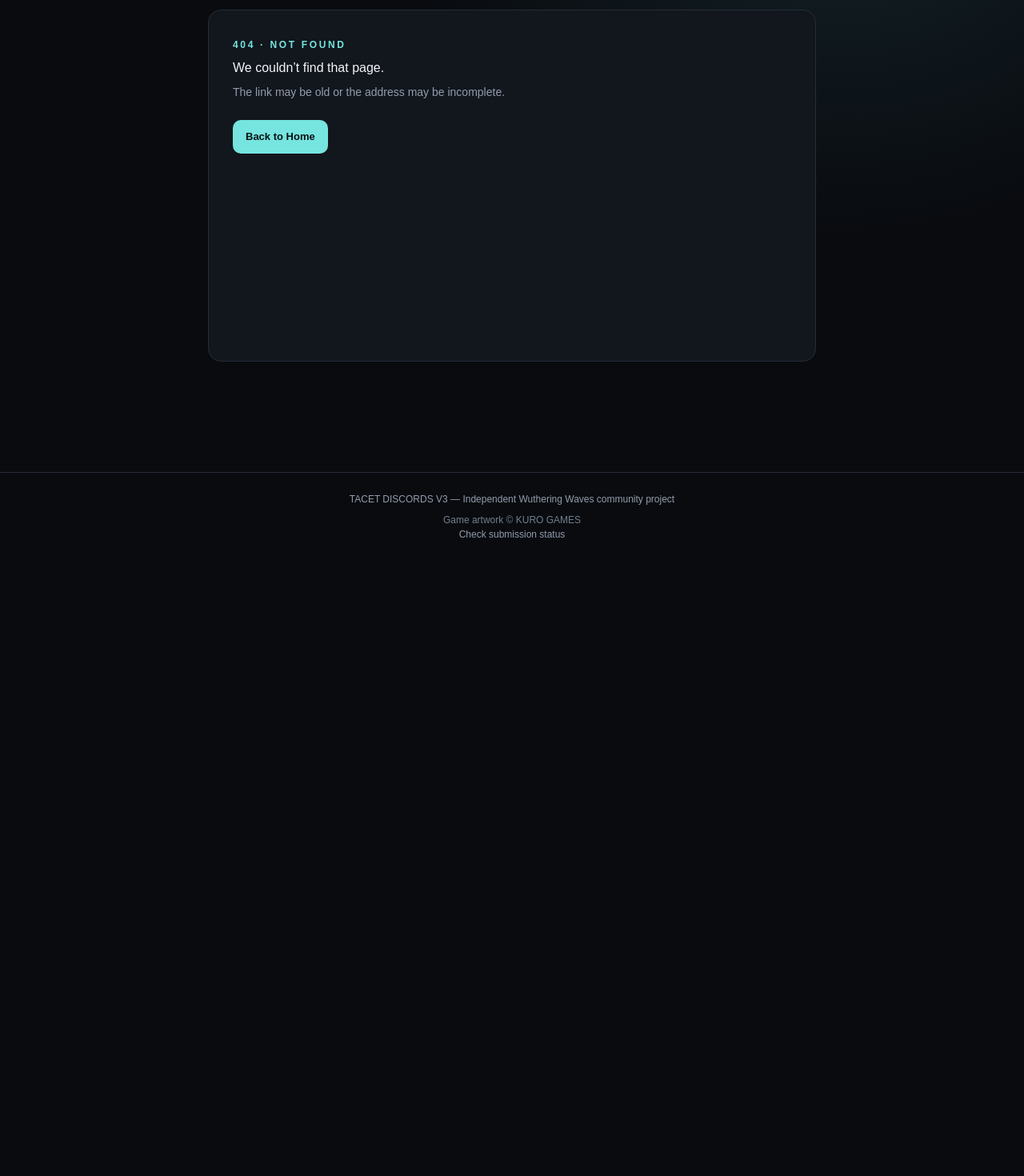
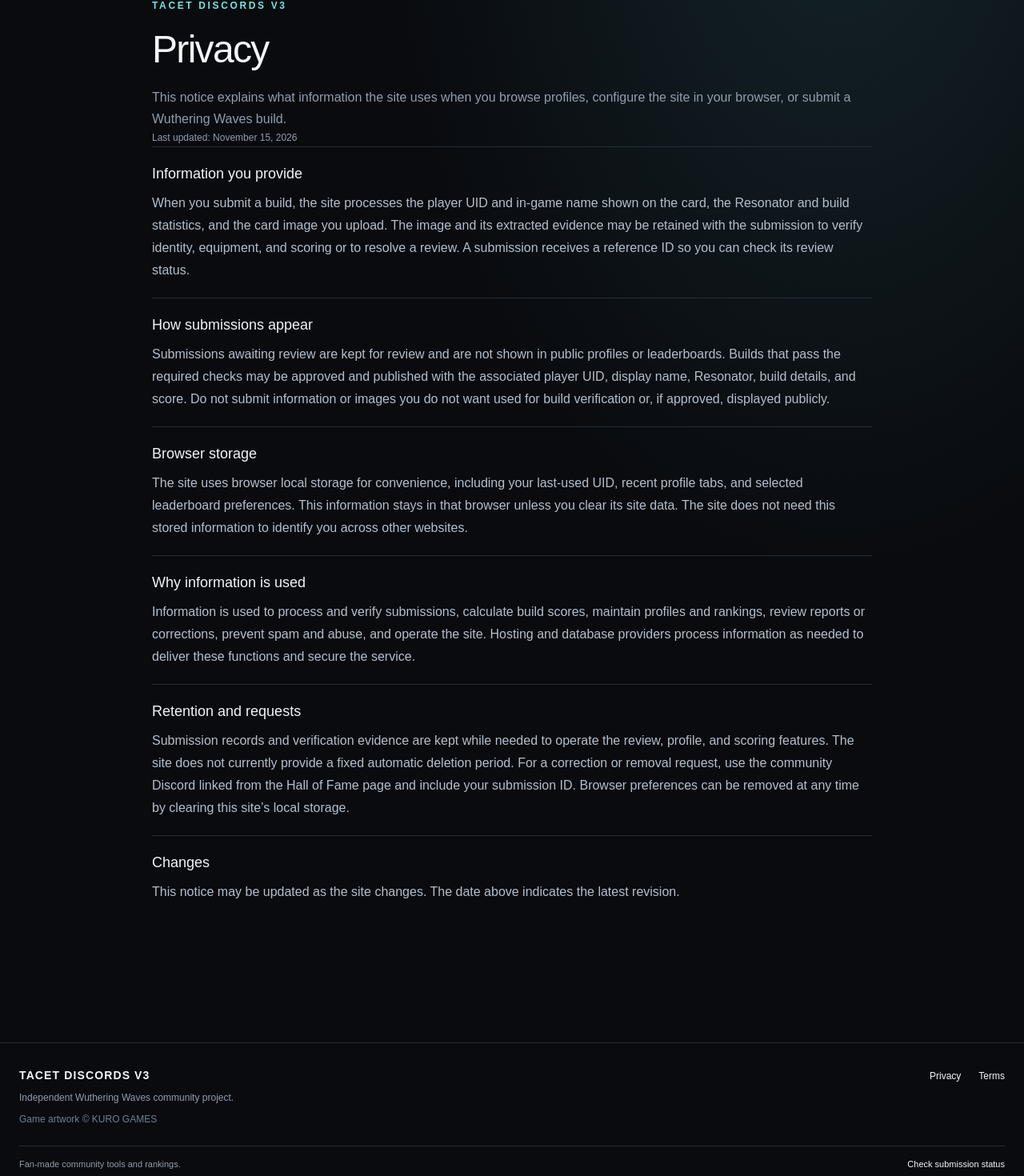
Before and after one commit to Rollsixx/Tacet-Discords-V3, a Next.js app: page /privacy in a window 1280 px wide. Before the commit this address had no page. Shown: the part 175-1645 px from the top of the page at 80% size. Before the commit the page ends 876 px from the top, so only its background shows below. Built offline with nearby package versions, Linux system fonts and the light colour scheme.

Commit message:
Add privacy and terms pages to the footer

```diff
--- a/src/app/globals.css
+++ b/src/app/globals.css
@@ -211,10 +211,27 @@ button, input { font: inherit; }
 .site-footer {
   border-top: 1px solid var(--border);
   color: var(--muted);
-  text-align: center;
-  padding: 24px;
+  padding: 30px max(24px, calc((100vw - 1240px) / 2)) 18px;
   font-size: 12px;
 }
+
+.site-footer-inner { display:flex; justify-content:space-between; align-items:flex-start; gap:32px; max-width:1240px; margin:0 auto; }
+.site-footer-about strong { color:var(--text); font-size:14px; letter-spacing:.08em; }
+.site-footer-about p { margin:8px 0 0; line-height:1.6; }
+.site-footer-legal { display:flex; gap:22px; padding-top:2px; }
+.site-footer-legal a,.site-footer-bottom a { color:var(--text); transition:color .15s; }
+.site-footer-legal a:hover,.site-footer-bottom a:hover { color:var(--accent); }
+.site-footer-bottom { display:flex; justify-content:space-between; gap:16px; max-width:1240px; margin:24px auto 0; padding-top:14px; border-top:1px solid var(--border); font-size:11px; }
+.site-footer .art-credit { display:block; font-size:11px; color:#70808f; margin-top:5px; }
+.legal-page { width:min(100%,900px); margin:0 auto; padding:30px 0 64px; }
+.legal-page h1 { margin:8px 0 10px; font-size:clamp(34px,5vw,48px); letter-spacing:-.035em; }
+.legal-page .legal-intro,.legal-page .legal-updated { color:var(--muted); line-height:1.7; }
+.legal-page .legal-updated { font-size:12px; }
+.legal-page section { padding:20px 0; border-top:1px solid var(--border); }
+.legal-page h2 { margin:0 0 9px; font-size:18px; }
+.legal-page p,.legal-page li { color:#b4bfcb; line-height:1.75; }
+.legal-page ul { padding-left:22px; }
+.legal-page a { color:var(--accent); text-decoration:underline; text-underline-offset:3px; }
 
 @media (max-width: 900px) {
   .span-8, .span-6, .span-4 { grid-column: span 12; }
@@ -227,6 +244,11 @@ button, input { font: inherit; }
   .container { padding: 36px 16px 64px; }
   .panel { padding: 22px; border-radius: 16px; }
   .hero-panel { min-height: 300px; }
+  .site-footer { padding:24px 18px 16px; }
+  .site-footer-inner { flex-direction:column; gap:18px; }
+  .site-footer-legal { gap:20px; }
+  .site-footer-bottom { flex-direction:column; gap:8px; margin-top:18px; }
+  .legal-page { padding-top:18px; }
 }
 
 /* V3 Step 3D — original visual components */
--- /dev/null
+++ b/src/app/privacy/page.tsx
@@ -0,0 +1,12 @@
+import type {Metadata} from "next";
+
+export const metadata:Metadata={title:"Privacy | Tacet Discords",description:"How Tacet Discords handles build submissions, profile information, and browser preferences."};
+
+export default function PrivacyPage(){return <article className="legal-page"><span className="eyebrow">Tacet Discords V3</span><h1>Privacy</h1><p className="legal-intro">This notice explains what information the site uses when you browse profiles, configure the site in your browser, or submit a Wuthering Waves build.</p><p className="legal-updated">Last updated: November 15, 2026</p>
+ <section><h2>Information you provide</h2><p>When you submit a build, the site processes the player UID and in-game name shown on the card, the Resonator and build statistics, and the card image you upload. The image and its extracted evidence may be retained with the submission to verify identity, equipment, and scoring or to resolve a review. A submission receives a reference ID so you can check its review status.</p></section>
+ <section><h2>How submissions appear</h2><p>Submissions awaiting review are kept for review and are not shown in public profiles or leaderboards. Builds that pass the required checks may be approved and published with the associated player UID, display name, Resonator, build details, and score. Do not submit information or images you do not want used for build verification or, if approved, displayed publicly.</p></section>
+ <section><h2>Browser storage</h2><p>The site uses browser local storage for convenience, including your last-used UID, recent profile tabs, and selected leaderboard preferences. This information stays in that browser unless you clear its site data. The site does not need this stored information to identify you across other websites.</p></section>
+ <section><h2>Why information is used</h2><p>Information is used to process and verify submissions, calculate build scores, maintain profiles and rankings, review reports or corrections, prevent spam and abuse, and operate the site. Hosting and database providers process information as needed to deliver these functions and secure the service.</p></section>
+ <section><h2>Retention and requests</h2><p>Submission records and verification evidence are kept while needed to operate the review, profile, and scoring features. The site does not currently provide a fixed automatic deletion period. For a correction or removal request, use the community Discord linked from the Hall of Fame page and include your submission ID. Browser preferences can be removed at any time by clearing this site’s local storage.</p></section>
+ <section><h2>Changes</h2><p>This notice may be updated as the site changes. The date above indicates the latest revision.</p></section>
+ </article>}
--- /dev/null
+++ b/src/app/terms/page.tsx
@@ -0,0 +1,11 @@
+import type {Metadata} from "next";
+
+export const metadata:Metadata={title:"Terms | Tacet Discords",description:"Terms for using Tacet Discords community build tools, profiles, and leaderboards."};
+
+export default function TermsPage(){return <article className="legal-page"><span className="eyebrow">Tacet Discords V3</span><h1>Terms</h1><p className="legal-intro">By using Tacet Discords, you agree to these terms. If you do not agree, do not use the site or submit content.</p><p className="legal-updated">Last updated: November 15, 2026</p>
+ <section><h2>Independent fan project</h2><p>Tacet Discords is an independent community project. It is not affiliated with, endorsed by, or sponsored by Kuro Games. Wuthering Waves, its names, characters, artwork, and other game assets belong to their respective owners.</p></section>
+ <section><h2>Build submissions</h2><p>Only submit builds and screenshots you are allowed to share. You are responsible for the accuracy of information you provide. Submissions may be checked by automated tools and moderators; they may be held for review, corrected, rejected, or removed when they are inaccurate, duplicated, abusive, or do not meet the site’s verification and scoring requirements.</p><p>By submitting a build, you allow the site to process it for verification and scoring, and to display the associated build information if it is approved. You retain any rights you have in your submitted material.</p></section>
+ <section><h2>Acceptable use</h2><p>Do not use the site to disrupt its operation, evade rate limits or review checks, submit someone else’s information without permission, or misrepresent a build or its results. Do not attempt unauthorized access to the site or its administration tools.</p></section>
+ <section><h2>Scores and availability</h2><p>Scores, verification results, profiles, and rankings are community tools and may be revised as scoring rules or source data are corrected. They are not official game results. The site may change, suspend, or discontinue features and does not guarantee uninterrupted availability or error-free results.</p></section>
+ <section><h2>Updates</h2><p>These terms may change as the project evolves. Continued use after an updated version is posted means you accept the revised terms. The date above indicates the latest revision.</p></section>
+ </article>}
--- a/src/components/site-frame.tsx
+++ b/src/components/site-frame.tsx
@@ -6,5 +6,5 @@ export function SiteFrame({children}:{children:React.ReactNode}) {
   const pathname=usePathname();
   const admin=pathname==='/BlackShores';
   const wide=pathname==='/leaderboards'||pathname==='/profiles'||pathname==='/import'||pathname==='/hall-of-fame';
-  return <div className={`site-frame${admin?' bs-route-active':''}`}><a className="skip-to-content" href="#main-content">Skip to content</a><Navigation pathname={pathname} /><main id="main-content" tabIndex={-1} className={`container${wide?' container-wide':''}`}>{children}</main><footer className="site-footer">TACET DISCORDS V3 — Independent Wuthering Waves community project<span className="art-credit">Game artwork © KURO GAMES</span><Link href="/submission-status">Check submission status</Link></footer></div>;
+  return <div className={`site-frame${admin?' bs-route-active':''}`}><a className="skip-to-content" href="#main-content">Skip to content</a><Navigation pathname={pathname} /><main id="main-content" tabIndex={-1} className={`container${wide?' container-wide':''}`}>{children}</main><footer className="site-footer"><div className="site-footer-inner"><div className="site-footer-about"><strong>TACET DISCORDS V3</strong><p>Independent Wuthering Waves community project.</p><span className="art-credit">Game artwork © KURO GAMES</span></div><nav className="site-footer-legal" aria-label="Legal"><Link href="/privacy">Privacy</Link><Link href="/terms">Terms</Link></nav></div><div className="site-footer-bottom"><span>Fan-made community tools and rankings.</span><Link href="/submission-status">Check submission status</Link></div></footer></div>;
 }
```
